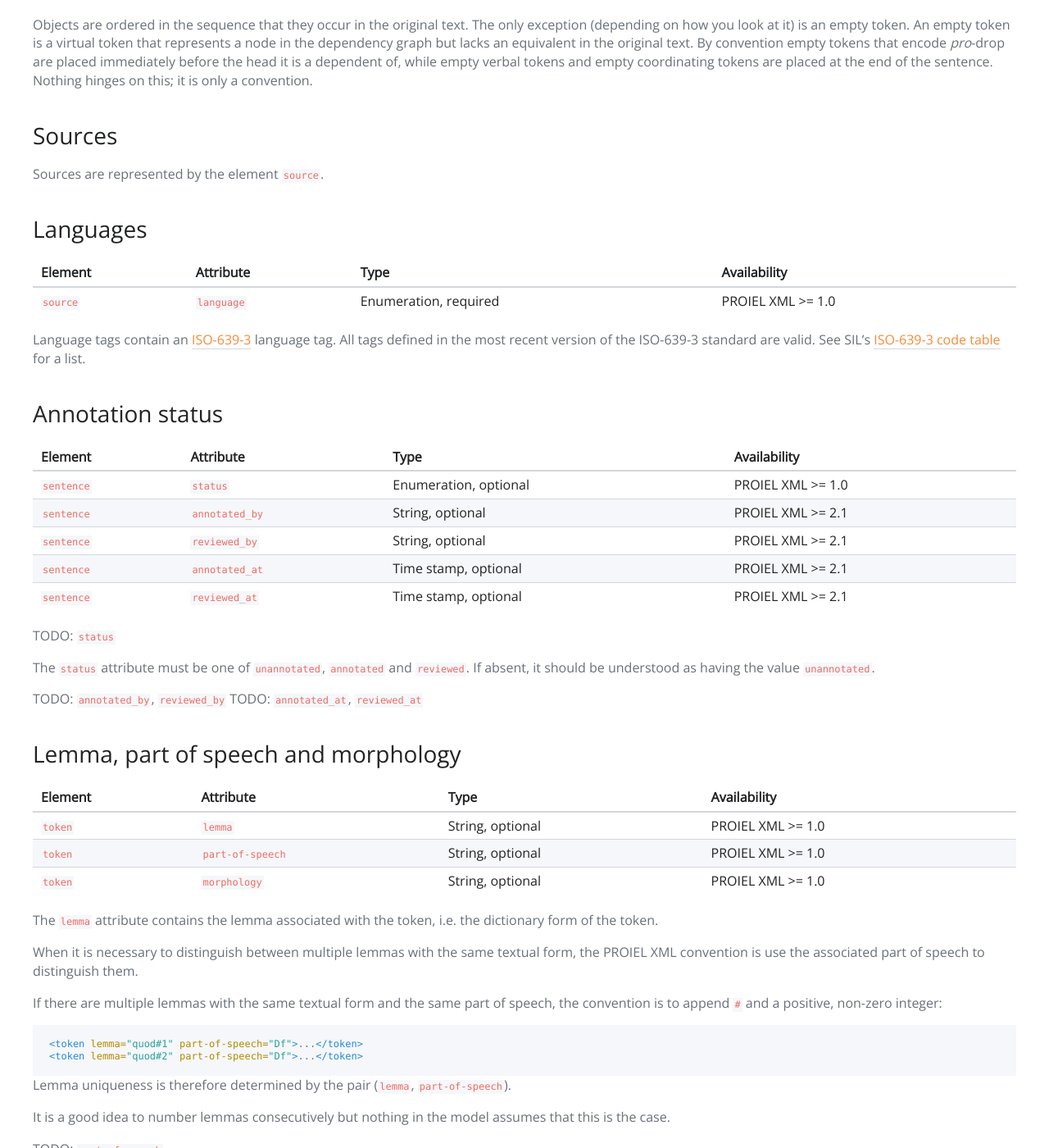
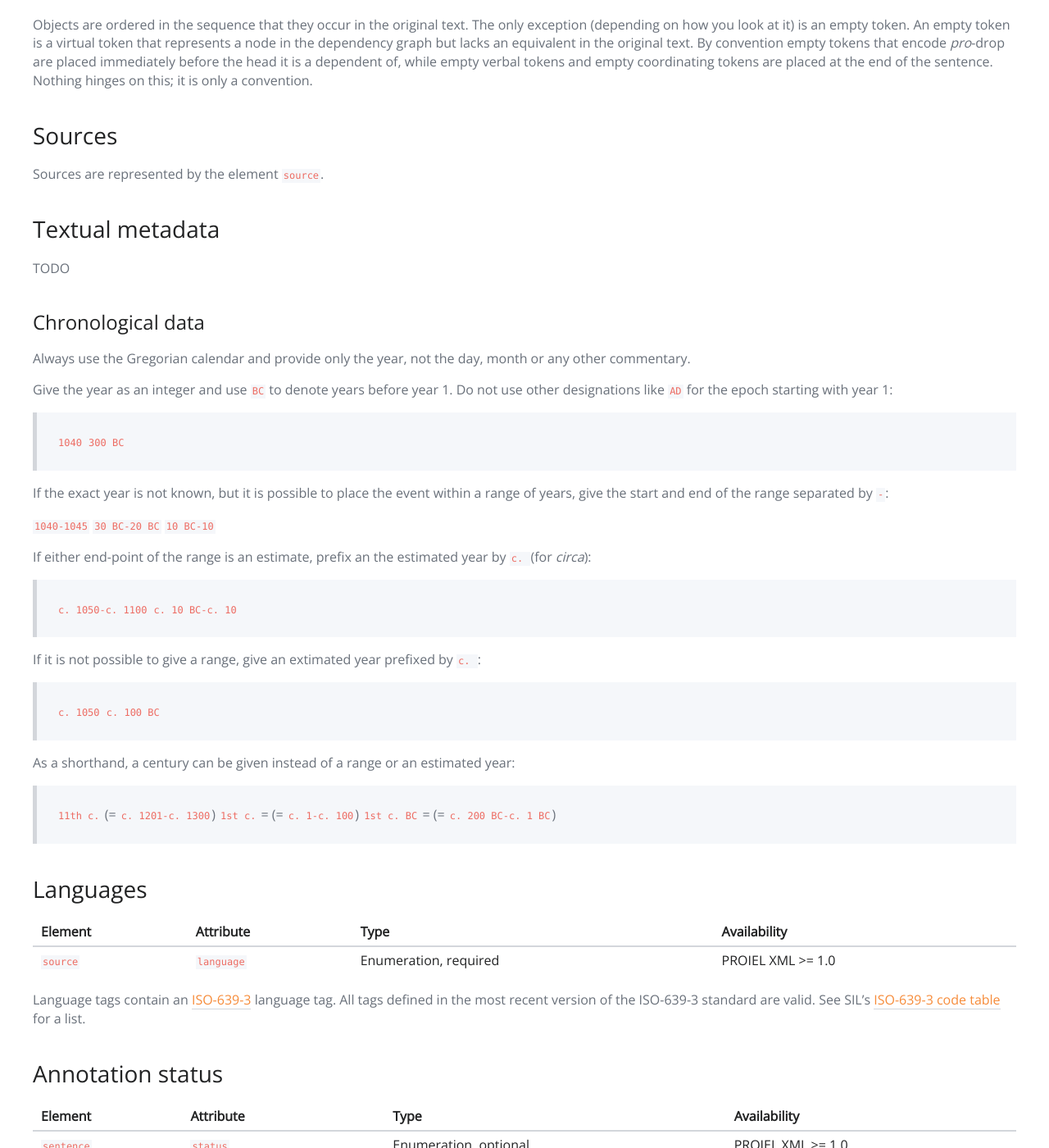
Before and after one commit to proiel/proiel.github.io, a Jekyll site: the page built from handbook/developer/proielxml.md, in a window 1280 px wide and 1400 px high, scrolled down 973 px. Shown: the whole window at 82% size. Built offline with Jekyll 4.4.1, drawn with Linux system fonts in a browser that asks for light colours; nearby versions of some CDN libraries.

Commit message:
proielxml: stub chronology section

```diff
--- a/handbook/developer/proielxml.md
+++ b/handbook/developer/proielxml.md
@@ -32,6 +32,41 @@ Objects are ordered in the sequence that they occur in the original text. The on
 ## Sources
 
 Sources are represented by the element `source`.
+
+## Textual metadata
+
+TODO
+
+### Chronological data
+
+Always use the Gregorian calendar and provide only the year, not the day, month or any other commentary.
+
+Give the year as an integer and use `BC` to denote years before year 1. Do not use other designations like `AD` for the epoch starting with year 1:
+
+> `1040`
+> `300 BC`
+
+If the exact year is not known, but it is possible to place the event within a range of years, give the start and end of the range separated by `-`:
+
+`1040-1045`
+`30 BC-20 BC`
+`10 BC-10`
+
+If either end-point of the range is an estimate, prefix an the estimated year by `c. ` (for _circa_):
+
+> `c. 1050-c. 1100`
+> `c. 10 BC-c. 10`
+
+If it is not possible to give a range, give an extimated year prefixed by `c. `:
+
+> `c. 1050`
+> `c. 100 BC`
+
+As a shorthand, a century can be given instead of a range or an estimated year:
+
+> `11th c.` (= `c. 1201-c. 1300`)
+> `1st c.` = (= `c. 1-c. 100`)
+> `1st c. BC` = (= `c. 200 BC-c. 1 BC`)
 
 ## Languages
 
```
